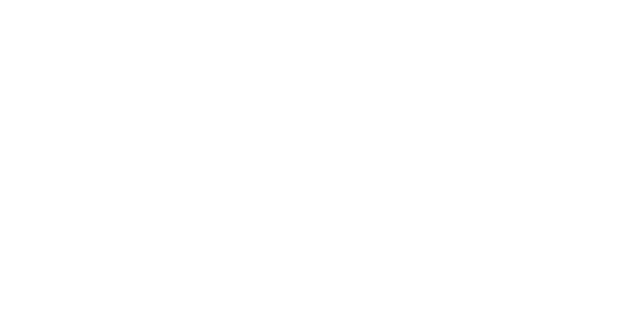
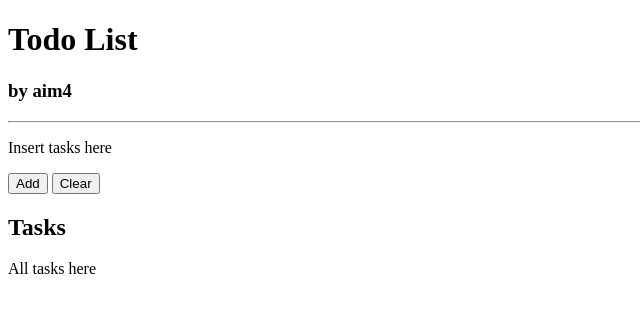
Before and after one commit to aim4/todo-list, a plain HTML site: page index.html in a window 1280 px wide. Shown: the whole page, without its empty margins (0-640 px from the left). Drawn offline with Linux system fonts and the light colour scheme.

Commit message:
Layout basic html

```diff
--- a/index.html
+++ b/index.html
@@ -1,11 +1,31 @@
 <!DOCTYPE html>
-
 <html lang="en" xmlns="http://www.w3.org/1999/xhtml">
 <head>
     <meta charset="utf-8" />
-    <title></title>
+    <meta name="description" content="A simple todo list written in vanilla Javascript">
+    <meta name="keywords" content="HTML,CSS,JavaScript,todo,list,vanilla,simple">
+    <meta name="viewport" content="width=device-width, initial-scale=1.0">
+
+    <title>Todo List</title>
+    <link rel="stylesheet" type="text/css" href="style.css"/>
 </head>
 <body>
+    <header>
+        <h1>Todo List</h1>
+        <h3>by aim4</h3>
+    </header>
+    <hr />
+    <div id="container">
+        <div id="input">
+            <p>Insert tasks here</p>
+            <button>Add</button>
+            <button>Clear</button>
+        </div>
 
+        <div id="tasks">
+            <h2>Tasks</h2>
+            <p>All tasks here</p>
+        </div>
+    </div>
 </body>
 </html>
```
